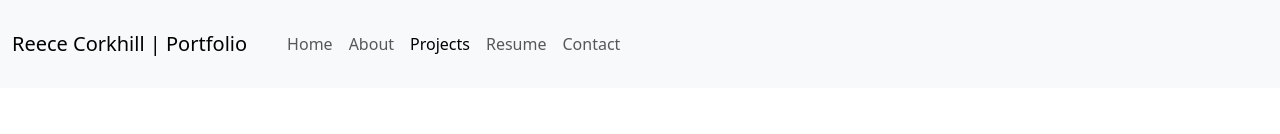
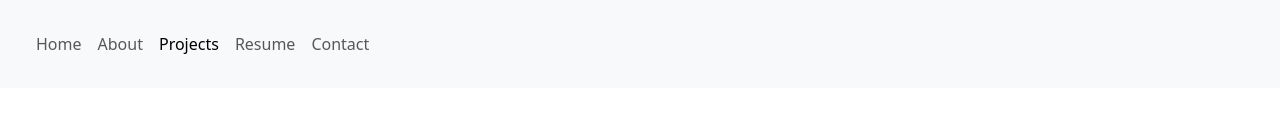
Before and after one commit to reececorkhill/React-Portfolio, a React (Vite) app in the folder react-portfolio/: page /Projects in a window 1280 px wide. Shown: the top 134 px of the page. Built offline with nearby package versions, Linux system fonts and the light colour scheme.

Commit message:
Removed element from header.

```diff
--- a/react-portfolio/src/components/Header.jsx
+++ b/react-portfolio/src/components/Header.jsx
@@ -5,7 +5,6 @@ const Header = (props) => {
     return (
     <nav className="navbar navbar-expand-lg bg-body-tertiary">
         <div className="container-fluid">
-            <a className="navbar-brand" href="/">Reece Corkhill | Portfolio</a>
             <div className="collapse navbar-collapse p-3" id="navbarNav">
                 <ul className="navbar-nav">
                     <li className="nav-item">
```
